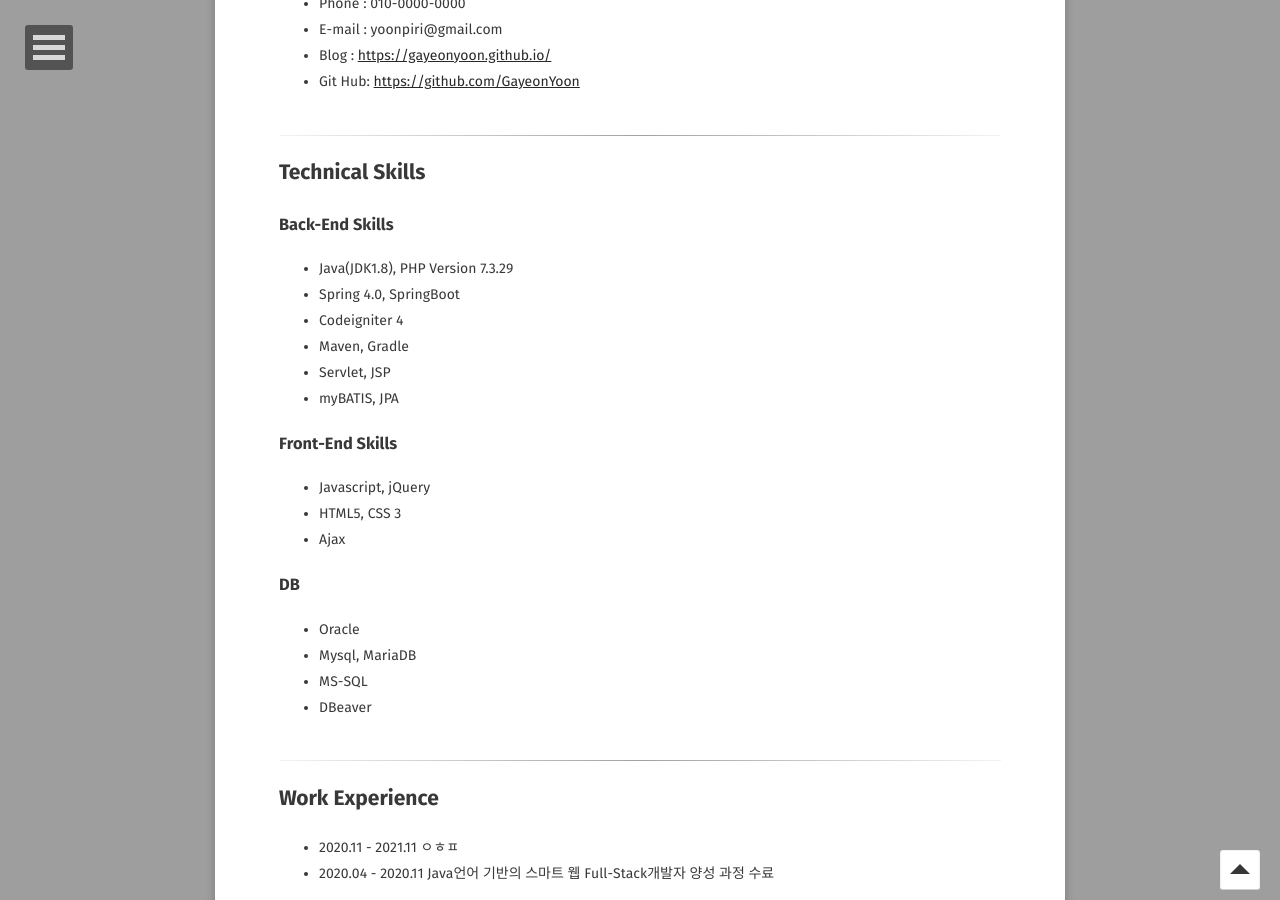
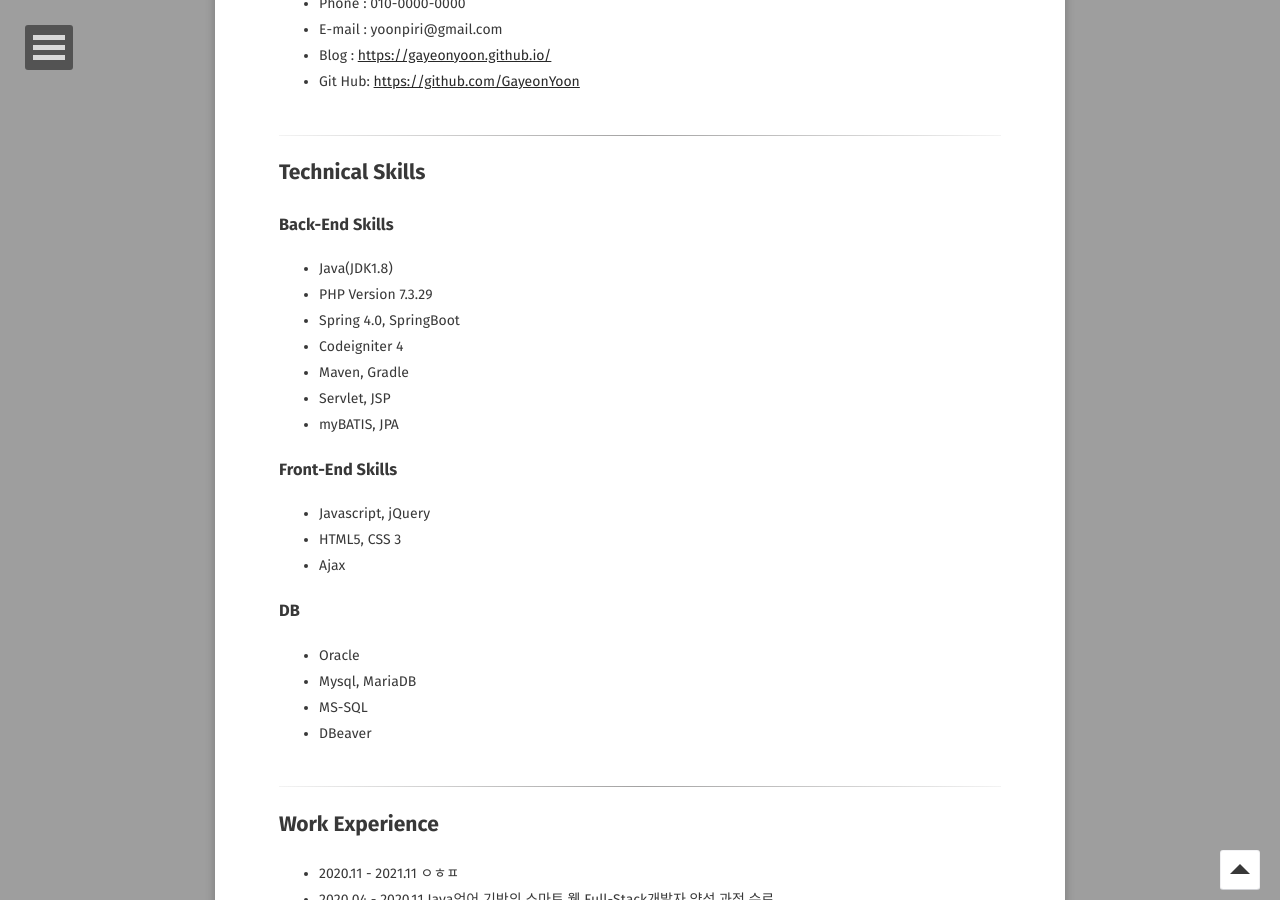
Before and after one commit to GayeonYoon/GayeonYoon.github.io, a Jekyll site: the page built from about/index.md, in a window 1280 px wide and 900 px high, scrolled down 629 px. Built offline with Jekyll 4.4.1, drawn with Linux system fonts in a browser that asks for light colours; some web fonts are replaced.

```diff
--- a/about/index.md
+++ b/about/index.md
@@ -20,7 +20,8 @@ feature: /assets/img/bg.jpg
 ------
 ## Technical Skills
 ### Back-End Skills
- * Java(JDK1.8), PHP Version 7.3.29
+ * Java(JDK1.8)
+ * PHP Version 7.3.29
  * Spring 4.0, SpringBoot
  * Codeigniter 4
  * Maven, Gradle
```
